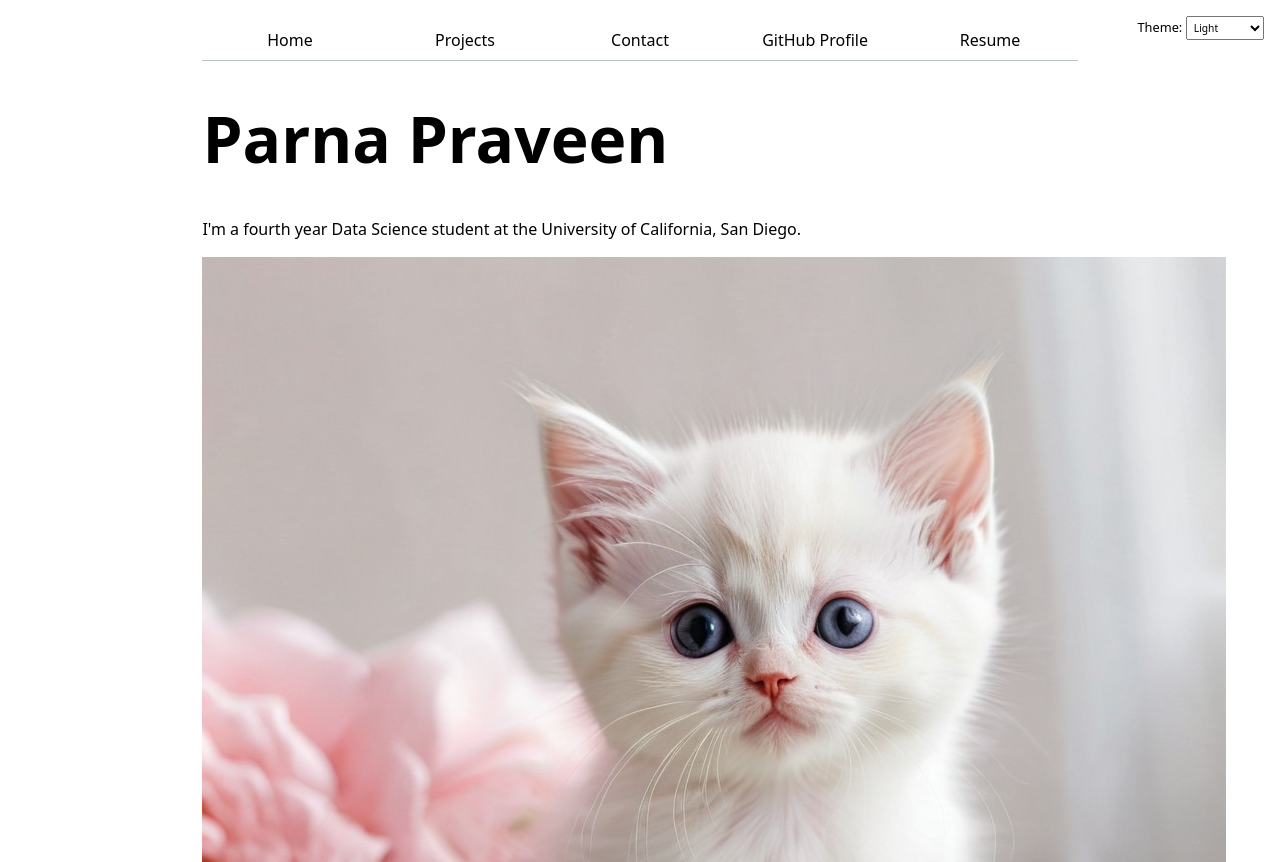
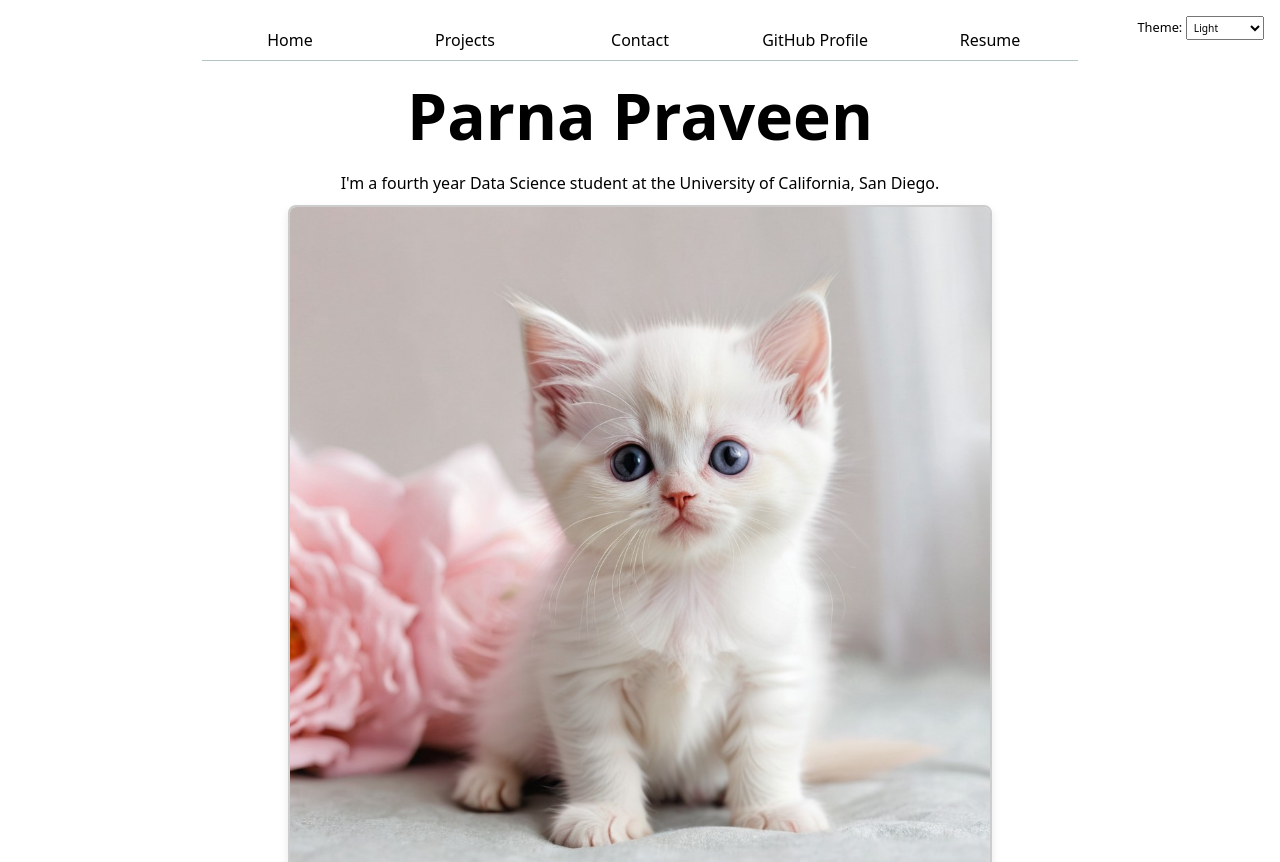
Before and after one commit to parnapraveen/portfolio, a plain HTML site: page index.html in a window 1280 px wide. Shown: the top 862 px of the page. Drawn offline with Linux system fonts and the light colour scheme.

Commit message:
homepage changes

```diff
--- a/index.html
+++ b/index.html
@@ -8,10 +8,11 @@
     <script type="module" src="global.js" defer></script>
 </head>
 <body>
-
-    <h1>Parna Praveen</h1>
-    <p>I'm a fourth year Data Science student at the University of California, San Diego.</p>
-    <img src="images/kitten.jpg" alt="A cute white kitten sitting next to pink flowers">
-    <p>Cats are my favorite animal so I wanted to include the picture above.</p>
+    <h1 class="centered-name">Parna Praveen</h1>
+    <div class="image-container">
+        <p class="centered-text">I'm a fourth year Data Science student at the University of California, San Diego.</p>
+        <img src="images/kitten.jpg" alt="A cute white kitten sitting next to pink flowers" class="centered-image">
+        <p class="centered-text">Cats are my favorite animal so I wanted to include the picture above.</p>
+    </div>
 </body>
 </html>
--- a/style.css
+++ b/style.css
@@ -269,3 +269,26 @@ h2 {
     font-size: 80%; /* Make the select box smaller */
     padding: 0.2rem; /* Add some padding for better appearance */
 }
+
+.image-container {
+    text-align: center; /* Center the image and text horizontally */
+    margin: 20px 0; /* Add some vertical spacing */
+}
+
+.centered-image {
+    max-width: 80%; /* Set the maximum width of the image */
+    height: auto; /* Maintain aspect ratio */
+    border: 2px solid #ccc; /* Example border */
+    border-radius: 8px; /* Rounded corners */
+    box-shadow: 0 4px 8px rgba(0, 0, 0, 0.1); /* Subtle shadow */
+}
+
+.centered-text {
+    text-align: center; /* Center the text */
+    margin: 10px 0; /* Add some spacing above and below the text */
+}
+
+.centered-name {
+    text-align: center; /* Center the name */
+    margin: 20px 0; /* Add some spacing above and below the name */
+}
```
